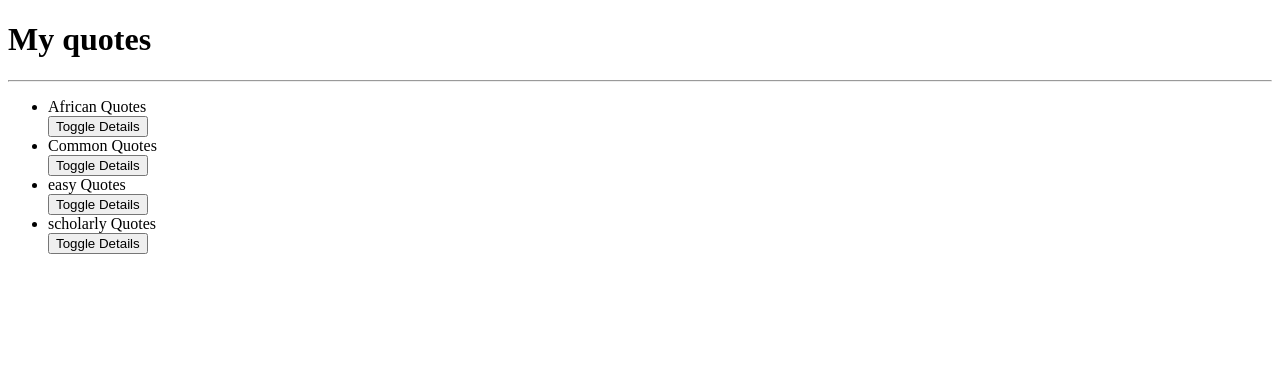
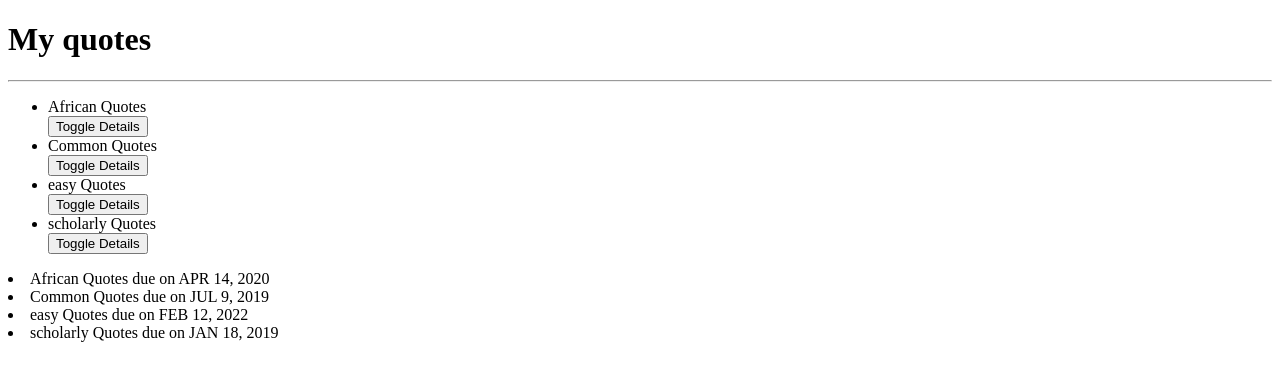
Before and after one commit to mamu234/Quotes, an Angular app in the folder Quotes/: page / in a window 1280 px wide. Shown: the top 380 px of the page. Built offline with nearby package versions, Linux system fonts and the light colour scheme.

Commit message:
added pipes

```diff
--- a/Quotes/src/app/app.component.ts
+++ b/Quotes/src/app/app.component.ts
@@ -8,9 +8,11 @@ import { Quote} from './quote';
 })
 export class AppComponent {
 quotes:Quote[] = [
-  new Quote(1,'African Quotes','These are common African proverbs to instill good behaviour'),
-  new Quote (2,'Common Quotes','These are general quotes used everyday'),
-  new Quote(3, 'easy Quotes','These quotes are easy to understand'),
-  new Quote (4,'scholarly Quotes','Quotes by famous authors'),
+  new Quote(1,'African Quotes','Only a fool tests the depth of a river with both feet', new Date(2020,3,14)),
+  new Quote (2,'Common Quotes','A stich in timesaves nine',new Date(2019,6,9)),
+  new Quote(3, 'easy Quotes','Get busy living or get busy dying',new Date(2022,1,12)),
+  new Quote (4,'scholarly Quotes','Many of life’s failures are people who did not realize how close they were to success when they gave up.',new Date(2019,0,18)),
+
+
 ];
 }
--- a/Quotes/src/app/app.module.ts
+++ b/Quotes/src/app/app.module.ts
@@ -6,13 +6,15 @@ import { AppComponent } from './app.component';
 import { QuoteComponent } from './quote/quote.component';
 import { QuoteDetailComponent } from './quote-detail/quote-detail.component';
 import { HighlightDirective } from './highlight.directive';
+import { DateCountPipe } from './date-count.pipe';
 
 @NgModule({
   declarations: [
     AppComponent,
     QuoteComponent,
     QuoteDetailComponent,
-    HighlightDirective
+    HighlightDirective,
+    DateCountPipe
   ],
   imports: [
     BrowserModule,
--- /dev/null
+++ b/Quotes/src/app/date-count.pipe.ts
@@ -0,0 +1,22 @@
+import { Pipe, PipeTransform } from '@angular/core';
+
+@Pipe({
+  name: 'dateCount'
+})
+export class DateCountPipe implements PipeTransform {
+
+  transform(value: any): number {
+    let today:Date = new Date(); //get current date and time
+    let todayWithNoTime:any = new Date(today.getFullYear(), today.getMonth(), today.getDate())
+    var dateDifference = Math.abs(value - todayWithNoTime) //returns value in miliseconds
+    const secondsInDay = 86400; //60 seconds * 60 minutes in an hour * 24 hours in a day
+    var dateDifferenceSeconds = dateDifference*0.001; //converts miliseconds to seconds
+    var dateCounter = dateDifferenceSeconds/secondsInDay;
+
+    if (dateCounter >= 1 && value > todayWithNoTime){
+      return dateCounter;
+    }else{
+      return 0;
+    }
+  }
+}
--- a/Quotes/src/app/quote-detail/quote-detail.component.html
+++ b/Quotes/src/app/quote-detail/quote-detail.component.html
@@ -1,6 +1,5 @@
-<p>
-    {{quote.description}}
-  </p>
 
   <p>{{quote.description}}</p>
+  <p>This goal will be complete in {{quote.completeDate|dateCount}} days</p>
+  <p>{{quote.description}}</p>
 <button (click)= 'quoteComplete(true)'>Complete</button>
--- a/Quotes/src/app/quote.ts
+++ b/Quotes/src/app/quote.ts
@@ -1,6 +1,6 @@
 export class Quote {
     showDescription: boolean;
-    constructor(public id: number,public name: string,public description: string){
+    constructor(public id: number,public name: string,public description: string,public completeDate: Date){
       this.showDescription=false;
     }
 }
--- a/Quotes/src/app/quote/quote.component.html
+++ b/Quotes/src/app/quote/quote.component.html
@@ -7,4 +7,7 @@
     <app-quote-detail *ngIf='quote.showDescription' [quote]='quote' (isComplete) = 'completeQuote($event,i)'></app-quote-detail>
   </div>
 </ul>
+
+<div *ngFor='let quote of quotes;let i = index'>
+    <li appHighlight>{{quote.name}} due on {{quote.completeDate|date|uppercase}}</li>
 <p *ngIf='quotes.length > 5'>You have too many quotes</p>
--- a/Quotes/src/app/quote/quote.component.ts
+++ b/Quotes/src/app/quote/quote.component.ts
@@ -10,10 +10,10 @@ import {Quote} from '../quote';
 export class QuoteComponent implements OnInit {
 
   quotes:Quote[] = [
-    new Quote(1,'African Quotes','Only a fool tests the depth of a river with both feet'),
-    new Quote (2,'Common Quotes','A stich in timesaves nine'),
-    new Quote(3, 'easy Quotes','Get busy living or get busy dying'),
-    new Quote (4,'scholarly Quotes','Many of life’s failures are people who did not realize how close they were to success when they gave up.'),
+    new Quote(1,'African Quotes','Only a fool tests the depth of a river with both feet', new Date(2020,3,14)),
+    new Quote (2,'Common Quotes','A stich in timesaves nine',new Date(2019,6,9)),
+    new Quote(3, 'easy Quotes','Get busy living or get busy dying',new Date(2022,1,12)),
+    new Quote (4,'scholarly Quotes','Many of life’s failures are people who did not realize how close they were to success when they gave up.',new Date(2019,0,18)),
 
   ];
 
```
Also changed, not shown: 1 other file (tests, documents, lock files or other folders).
